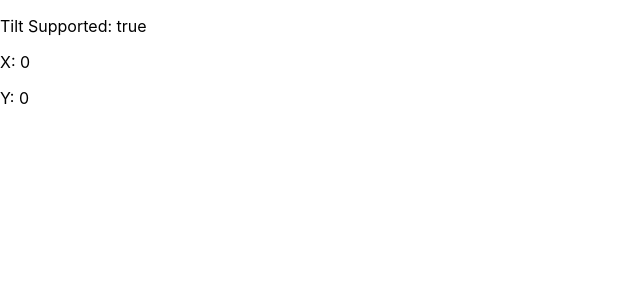
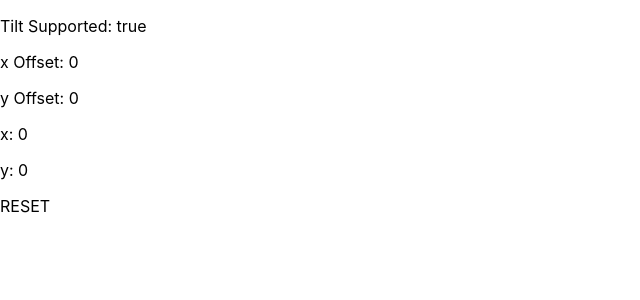
Before and after one commit to chrisczach/tilt, a React (Create React App) app: page / in a window 1280 px wide. Shown: the top 300 px of the page, without its empty margins (0-640 px from the left). Built offline with nearby package versions, Linux system fonts and the light colour scheme.

Commit message:
add offset reset

```diff
--- a/src/containers/app/App.js
+++ b/src/containers/app/App.js
@@ -4,15 +4,27 @@ import classes from './App.module.css';
 class App extends Component {
   state = {
     tiltSuppported: false,
-    xOffSet: 0,
-    yOffSet: 0,
+    xOffset: 0,
+    yOffset: 0,
     x: 0,
-    y: 0,
-  }
+    y: 0
+  };
 
-  tiltHandler = (e) => {
-    this.setState({x: e.beta, y: e.gamma})
-  }
+  tiltHandler = e => {
+    this.setState(state => ({
+      x: e.gamma - state.xOffset,
+      y: e.beta - state.Offset
+    }));
+  };
+
+  resetHandler = e => {
+    this.setState(
+      (state = {
+        xOffset: state.x - state.xOffset,
+        yOffset: state.y - state.yOffset
+      })
+    );
+  };
 
   componentDidMount() {
     if (window.DeviceOrientationEvent) {
@@ -23,18 +35,20 @@ class App extends Component {
   }
 
   componentWillUnmount() {
-    window.removeEventListener('deviceorientation',this.tiltHandler,false)
+    window.removeEventListener('deviceorientation', this.tiltHandler, false);
   }
 
   render() {
     return (
-      <><p>Tilt Supported: {this.state.tiltSuppported ? 'true' : 'false'}</p>
-        <p>X: {this.state.x}</p>
-      <p>Y: {this.state.y}</p>
+      <>
+        <p>Tilt Supported: {this.state.tiltSuppported ? 'true' : 'false'}</p>
+        <p>x Offset: {this.state.xOffset}</p>
+        <p>y Offset: {this.state.yOffset}</p>
+        <p>x: {this.state.x}</p>
+        <p>y: {this.state.y}</p>
+        <div onClick={this.resetHandler}>RESET</div>
       </>
-    )
-
-
+    );
   }
 }
 
```
